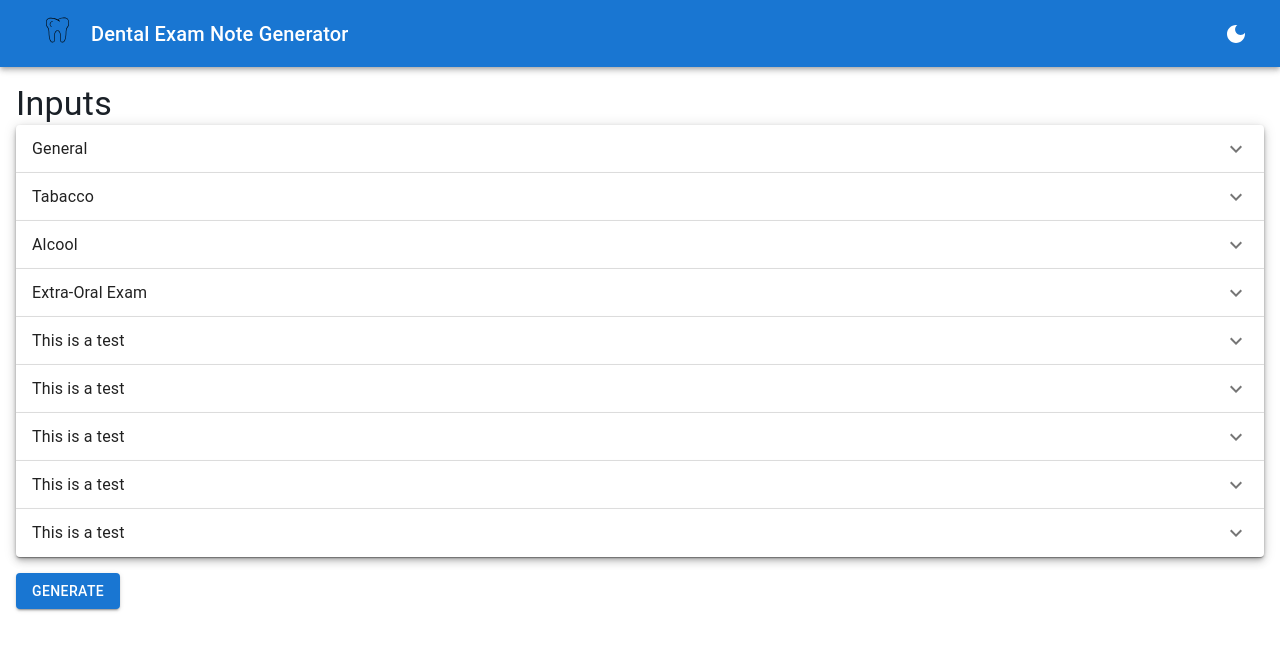
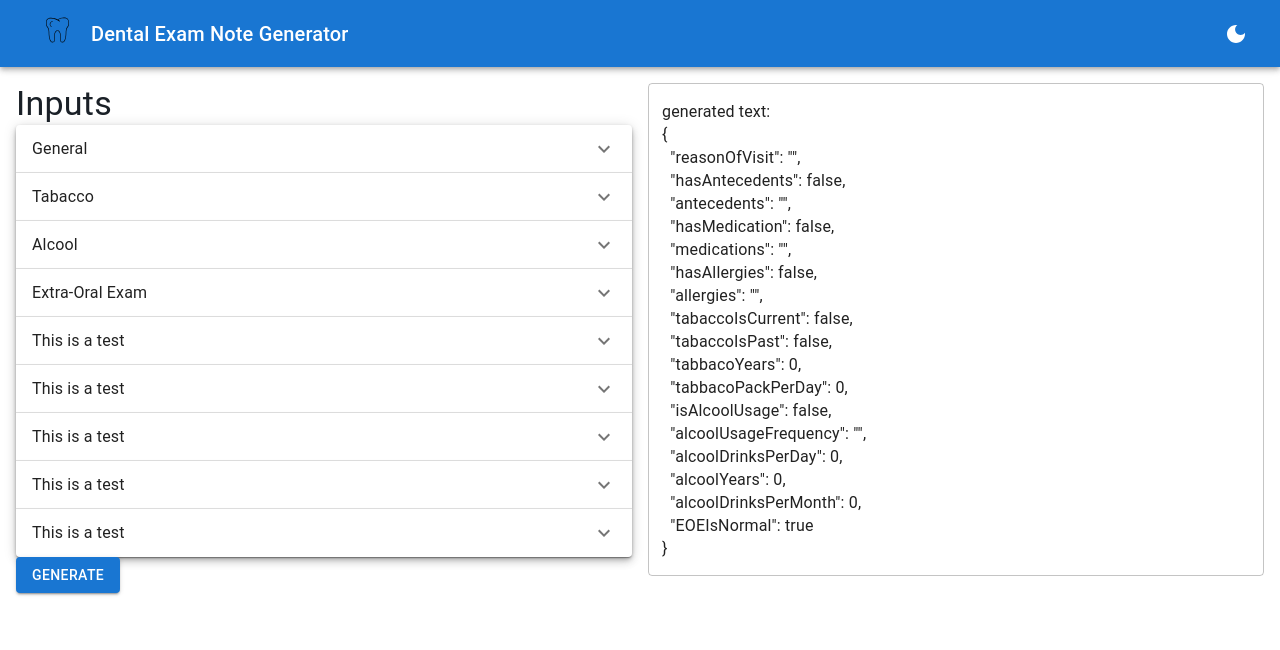
Before and after one commit to SherLouis/DentalTools, a React (Create React App) app: page / in a window 1280 px wide. Shown: the top 650 px of the page. Built offline with nearby package versions, Linux system fonts and the light colour scheme.

Commit message:
added form and found bugs

```diff
--- a/src/Components/App/App.tsx
+++ b/src/Components/App/App.tsx
@@ -26,6 +26,7 @@ export default function ToggleColorMode() {
     [mode],
   );
 
+  console.log('App rendered')
   return (
     <ColorModeContext.Provider value={colorMode}>
       <ThemeProvider theme={theme}>
--- a/src/Components/DentalExamNoteGeneratorApp/DentalExamNoteGeneratorApp.tsx
+++ b/src/Components/DentalExamNoteGeneratorApp/DentalExamNoteGeneratorApp.tsx
@@ -1,24 +1,57 @@
 import { ReactComponent as Logo } from './../../logo.svg'
 import { Typography, Button, Box, Stack, AppBar, Toolbar, SvgIcon, useTheme, IconButton } from '@mui/material';
-import GenerateNote from '../GenerateNote/GenerateNote';
+import { GenerateNote } from '../GenerateNote/GenerateNote';
 import { ExamInputSections } from '../ExamInputSections/ExamInputSections';
 import React, { useState } from 'react';
 import LightMode from '@mui/icons-material/LightMode';
 import DarkMode from '@mui/icons-material/DarkMode';
-import {ColorModeContext} from './../App/App';
+import { ColorModeContext } from './../App/App';
+import { SubmitHandler, useForm } from 'react-hook-form';
+import { DentalExamInputs } from '../../Types/DentalExamInputs';
 
 
 function DentalExamNoteGeneratorApp() {
+  const defaultValues = {
+    reasonOfVisit: "",
+    hasAntecedents: false,
+    antecedents: "",
+    hasMedication: false,
+    medications: "",
+    hasAllergies: false,
+    allergies: "",
+
+    tabaccoIsCurrent: false,
+    tabaccoIsPast: false,
+    tabbacoYears: 0,
+    tabbacoPackPerDay: 0,
+
+    isAlcoolUsage: false,
+    alcoolUsageFrequency: "",
+    alcoolDrinksPerDay: 0,
+    alcoolYears: 0,
+    alcoolDrinksPerMonth: 0,
+
+    EOEIsNormal: true,
+  }
+
   const [showNote, setShowNote] = useState(false);
+  const [examValues, setExamValues] = useState<DentalExamInputs>(defaultValues);
+
+  const onSubmit: SubmitHandler<DentalExamInputs> = data => {
+    setExamValues(data);
+    console.log(examValues);
+  };
+
+  const { handleSubmit, control, formState: { errors } } = useForm<DentalExamInputs>({
+    defaultValues: defaultValues
+  });
 
   const theme = useTheme();
   const colorMode = React.useContext(ColorModeContext);
 
-    // TODO: layout
+  // FIXME: fix layout and spacing with form
   // TODO: transform note into a drawer
-    return (
-      <Box>
-        <AppBar position="static">
+  const appHeader = (<AppBar position="static">
     <Toolbar>
       <SvgIcon fontSize='large' color='inherit' sx={{ margin: 2 }}><Logo /></SvgIcon>
       <Typography variant="h6" component="div" sx={{ flexGrow: 1 }}>
@@ -28,19 +61,28 @@ function DentalExamNoteGeneratorApp() {
         {theme.palette.mode === 'dark' ? <LightMode /> : <DarkMode />}
       </IconButton>
     </Toolbar>
-        </AppBar>
+  </AppBar>)
 
+
+// FIXME: rendered 2 times for nothing...
+  console.log('DentalExamNoteGeneratorApp rendered')
+  return (
+    <Box>
+      {appHeader}
       <Stack direction="row" margin={2} spacing={2} justifyContent="space-between" alignItems="flex-start">
         <Stack flex={1} direction="column" spacing={2}>
-            <ExamInputSections />
+          <form onSubmit={handleSubmit(onSubmit)}>
+            <ExamInputSections control={control} />
+
             <Stack direction="row" spacing={2} justifyContent="flex-start" alignItems="center">
-              <Button variant="contained" color='primary' onClick={() => setShowNote(!showNote)}>Generate</Button>
+              <Button variant="contained" color='primary' type='submit' onClick={() => setShowNote(true)}>Generate</Button>
             </Stack>
+          </form>
         </Stack>
 
-          {showNote && (
+        {(
           <Stack direction="column" flex={1} spacing={2}>
-              <GenerateNote text={'this is a test'} />
+            <GenerateNote {...examValues} />
           </Stack>
         )}
       </Stack >
--- a/src/Components/ExamInputSections/ExamInputSections.tsx
+++ b/src/Components/ExamInputSections/ExamInputSections.tsx
@@ -1,17 +1,18 @@
 import React from 'react';
 import { Box, Paper, Typography } from '@mui/material';
 import * as InputSections from '../InputSections';
+import { Control } from 'react-hook-form';
+import { DentalExamInputs } from '../../Types/DentalExamInputs';
 
 // Panel with all sections. To be used within a form
-export const ExamInputSections = () => (
-  //TODO: Input sections with form?
+export const ExamInputSections = (props: InputSectionProps) => (
   <Box>
     <Typography variant='h4'>Inputs</Typography>
     <Paper elevation={5}>
-      <InputSections.GeneratlInputSection/>
-      <InputSections.TabaccoInputSection />
-      <InputSections.AlcoolInputSection />
-      <InputSections.EOEInputSection />
+      <InputSections.GeneratlInputSection control={props.control} />
+      <InputSections.TabaccoInputSection control={props.control} />
+      <InputSections.AlcoolInputSection control={props.control} />
+      <InputSections.EOEInputSection control={props.control} />
       <InputSections.IOEInputSection />
       <InputSections.RadioExamInputSection />
       <InputSections.DiagnosticInputSection />
@@ -23,7 +24,6 @@ export const ExamInputSections = () => (
 
 
 
-export type ExamProps = {
-  // TODO: proper props
-  text: string
+export type InputSectionProps = {
+  control: Control<DentalExamInputs>
 }
--- a/src/Components/GenerateNote/GenerateNote.tsx
+++ b/src/Components/GenerateNote/GenerateNote.tsx
@@ -1,19 +1,18 @@
 import React from 'react';
 import { TextField, Box } from '@mui/material';
-import { ExamProps } from '../ExamInputSections/ExamInputSections';
+import { DentalExamInputs } from '../../Types/DentalExamInputs';
 
-function GenerateNote(examProps: ExamProps) {
+export const GenerateNote = (props: DentalExamInputs) => {
 
+  console.log(props.reasonOfVisit);
   return (
     //TODO: format to correct size
     //TODO: only generate
-      <TextField fullWidth multiline minRows={10} defaultValue={generateTextFromProps(examProps)}></TextField>
+      <TextField fullWidth multiline minRows={10} defaultValue={generateTextFromProps(props)}></TextField>
   );
 }
 
-const generateTextFromProps = (examProps: ExamProps) => {
+const generateTextFromProps = (examProps: DentalExamInputs) => {
   //TODO: generate note from exam props
-  return "generated text: " + examProps.text
+  return "generated text: " + examProps.reasonOfVisit + "\n" + JSON.stringify(examProps, null, 2);
 }
-
-export default GenerateNote;
--- a/src/Components/InputSections/AlcoolInputSection/AlcoolInputSection.tsx
+++ b/src/Components/InputSections/AlcoolInputSection/AlcoolInputSection.tsx
@@ -2,14 +2,16 @@ import { Box, FormControlLabel, Radio, RadioGroup, Stack, Switch, TextField, Typ
 import { useState } from "react";
 import { Controller, useForm, useFormState } from "react-hook-form";
 import { CollapsibleSection } from "../../CollapsibleSection/CollapsibleSection";
+import { InputSectionProps } from "../../ExamInputSections/ExamInputSections";
 
-export const AlcoolInputSection = () => {
-    const { control } = useForm();
-    const [isAlcool, setIsAlcool] = useState(false);
-    const [drinkFrequency, setDrinkFrequency] = useState("");
-    const [drinksPerDay, setDrinksPerDay] = useState(0);
-    const [years, setYears] = useState(0);
-    const [drinksPerMonth, setDrinksPerMonth] = useState(0);
+// FIXME: number fields become string when custom onChange
+export const AlcoolInputSection = (props: InputSectionProps) => {
+    const control = props.control;
+    const [isAlcool, setIsAlcool] = useState(control._defaultValues.isAlcoolUsage);
+    const [drinkFrequency, setDrinkFrequency] = useState(control._defaultValues.alcoolUsageFrequency);
+    const [drinksPerDay, setDrinksPerDay] = useState(control._defaultValues.alcoolDrinksPerDay);
+    const [years, setYears] = useState(control._defaultValues.alcoolYears);
+    const [drinksPerMonth, setDrinksPerMonth] = useState(control._defaultValues.alcoolDrinksPerMonth);
 
     return (
         <CollapsibleSection
@@ -23,7 +25,7 @@ export const AlcoolInputSection = () => {
                                 control={control}
                                 name="isAlcoolUsage"
                                 render={({ field: { ref, ...field } }) => (
-                                    <Switch id="isAlcoolUsage" {...field} onChange={(e, checked) => { setIsAlcool(checked); field.onChange(e) }}></Switch>
+                                    <Switch id="isAlcoolUsage" defaultChecked={field.value} {...field} onChange={(e, checked) => { setIsAlcool(checked); field.onChange(e) }}></Switch>
                                 )}
                             />
                         </Box>
@@ -37,7 +39,7 @@ export const AlcoolInputSection = () => {
                                     control={control}
                                     name="alcoolUsageFrequency"
                                     render={({ field: { ref, ...field } }) => (
-                                        <RadioGroup row {...field} onChange={(e) => setDrinkFrequency(e.target.value)}>
+                                        <RadioGroup row {...field} onChange={(e) => { setDrinkFrequency(e.target.value); field.onChange(e) }}>
                                             <FormControlLabel
                                                 value="regular"
                                                 control={<Radio />}
@@ -62,7 +64,7 @@ export const AlcoolInputSection = () => {
                                         control={control}
                                         name="alcoolDrinksPerDay"
                                         render={({ field: { ref, ...field } }) => (
-                                            <TextField type="number" id="alcoolDrinksPerDay" {...field} onChange={(e) => { setDrinksPerDay(parseInt(e.target.value)) }}></TextField>
+                                            <TextField type="number" id="alcoolDrinksPerDay" {...field} onChange={(e) => { setDrinksPerDay(parseInt(e.target.value)); field.onChange(e) }}></TextField>
                                         )}
                                     />
                                 </Box>
@@ -75,7 +77,7 @@ export const AlcoolInputSection = () => {
                                         control={control}
                                         name="alcoolYears"
                                         render={({ field: { ref, ...field } }) => (
-                                            <TextField type="number" id="alcoolYears" {...field} onChange={(e) => { setYears(parseInt(e.target.value)) }}></TextField>
+                                            <TextField type="number" id="alcoolYears" {...field} onChange={(e) => { setYears(parseInt(e.target.value)); field.onChange(e) }}></TextField>
                                         )}
                                     />
                                 </Box>
--- a/src/Components/InputSections/EOEInputSection/EOEInputSection.tsx
+++ b/src/Components/InputSections/EOEInputSection/EOEInputSection.tsx
@@ -4,13 +4,15 @@ import { useState } from "react";
 import { Controller, useForm } from "react-hook-form";
 import { CollapsibleSection } from "../../CollapsibleSection/CollapsibleSection";
 import { borderColor } from "@mui/system";
+import { InputSectionProps } from "../../ExamInputSections/ExamInputSections";
 
-export const EOEInputSection = () => {
-    const { control, handleSubmit, watch, formState: { errors } } = useForm();
-    const [isNormal, setIsNormal] = useState(true);
+export const EOEInputSection = (props: InputSectionProps) => {
+    const control = props.control;
+    const [isNormal, setIsNormal] = useState(control._defaultValues.EOEIsNormal);
+
     const [pathologies, setPathologies] = useState<Pathology[]>([{ location: "", shape: "", mobility: "", color: "", size: 0, effects: "" }]);
 
-    // TODO: How to include this in form: https://react-hook-form.com/api/usefieldarray
+    // TODO: Include this in form: https://react-hook-form.com/api/usefieldarray
     return (
         <CollapsibleSection
             title="Extra-Oral Exam"
@@ -23,7 +25,7 @@ export const EOEInputSection = () => {
                                 control={control}
                                 name="EOEIsNormal"
                                 render={({ field: { ref, ...field } }) => (
-                                    <Switch id="EOEIsNormal" {...field} onChange={(_, checked) => setIsNormal(checked)}></Switch>
+                                    <Switch id="EOEIsNormal" defaultChecked={field.value} {...field} onChange={(_, checked) => setIsNormal(checked)}></Switch>
                                 )}
                             />
                         </Box>
--- a/src/Components/InputSections/GeneralInputSection/GeneratlInputSection.tsx
+++ b/src/Components/InputSections/GeneralInputSection/GeneratlInputSection.tsx
@@ -1,13 +1,17 @@
 import { Box, Stack, Switch, TextField, Typography } from "@mui/material";
 import { useState } from "react";
-import { Controller, useForm } from "react-hook-form";
+import { Control, Controller, useForm } from "react-hook-form";
 import { CollapsibleSection } from "../../CollapsibleSection/CollapsibleSection";
+import { InputSectionProps } from "../../ExamInputSections/ExamInputSections";
 
-export const GeneratlInputSection = () => {
-    const { control, handleSubmit, watch, formState: { errors } } = useForm();
-    const [hasAntecedents, setAntecedents] = useState(false);
-    const [hasMedication, setMedication] = useState(false);
-    const [hasAllergies, setAllergies] = useState(false);
+// TODO: contourner defaultChecked avec les defaultValues : comment faire???
+export const GeneratlInputSection = (props:InputSectionProps) => {
+    const control = props.control;
+    const [hasAntecedents, setAntecedents] = useState(control._defaultValues.hasAntecedents);
+    const [hasMedication, setMedication] = useState(control._defaultValues.hasMedication);
+    const [hasAllergies, setAllergies] = useState(control._defaultValues.hasAllergies);
+
+    console.log('General rendered');
 
     return (
         <CollapsibleSection
@@ -34,7 +38,7 @@ export const GeneratlInputSection = () => {
                                 control={control}
                                 name="hasAntecedents"
                                 render={({ field: { ref, ...field } }) => (
-                                    <Switch id="hasAntecedents" {...field} onChange={(_, checked) => setAntecedents(checked)}></Switch>
+                                    <Switch id="hasAntecedents" defaultChecked={field.value} {...field} onChange={(e, checked) => {setAntecedents(checked); field.onChange(e)}} ></Switch>
                                 )}
                             />
                         </Box>
@@ -58,7 +62,7 @@ export const GeneratlInputSection = () => {
                                 control={control}
                                 name="hasMedication"
                                 render={({ field: { ref, ...field } }) => (
-                                    <Switch id="hasMedication" {...field} onChange={(_, checked) => setMedication(checked)}></Switch>
+                                    <Switch id="hasMedication" {...field} defaultChecked={field.value} onChange={(e, checked) => {setMedication(checked); field.onChange(e)}}></Switch>
                                 )}
                             />
                         </Box>
@@ -82,7 +86,7 @@ export const GeneratlInputSection = () => {
                                 control={control}
                                 name="hasAllergies"
                                 render={({ field: { ref, ...field } }) => (
-                                    <Switch id="hasAllergies" {...field} onChange={(_, checked) => setAllergies(checked)}></Switch>
+                                    <Switch id="hasAllergies" {...field} defaultChecked={field.value} onChange={(e, checked) => {setAllergies(checked); field.onChange(e)}}></Switch>
                                 )}
                             />
                         </Box>
--- a/src/Components/InputSections/TabaccoInputSection/TabaccoInputSection.tsx
+++ b/src/Components/InputSections/TabaccoInputSection/TabaccoInputSection.tsx
@@ -2,13 +2,14 @@ import { Box, Stack, Switch, TextField, Typography } from "@mui/material";
 import { useState } from "react";
 import { Controller, useForm, useFormState } from "react-hook-form";
 import { CollapsibleSection } from "../../CollapsibleSection/CollapsibleSection";
+import { InputSectionProps } from "../../ExamInputSections/ExamInputSections";
 
-export const TabaccoInputSection = () => {
-    const { control } = useForm();
-    const [isCurrent, setIsCurrent] = useState(false);
-    const [isPast, setIsPast] = useState(false);
-    const [years, setYears] = useState(0);
-    const [ppd, setPpd] = useState(0);
+export const TabaccoInputSection = (props: InputSectionProps) => {
+    const control = props.control;
+    const [isCurrent, setIsCurrent] = useState(control._defaultValues.tabaccoIsCurrent);
+    const [isPast, setIsPast] = useState(control._defaultValues.tabaccoIsPast);
+    const [years, setYears] = useState(control._defaultValues.tabbacoYears!);
+    const [ppd, setPpd] = useState(control._defaultValues.tabbacoPackPerDay!);
 
     return (
         <CollapsibleSection
@@ -22,7 +23,7 @@ export const TabaccoInputSection = () => {
                                 control={control}
                                 name="tabaccoIsCurrent"
                                 render={({ field: { ref, ...field } }) => (
-                                    <Switch id="tabaccoIsCurrent" {...field} onChange={(e, checked) => {setIsCurrent(checked); field.onChange(e)}}></Switch>
+                                    <Switch id="tabaccoIsCurrent" defaultChecked={field.value} {...field} onChange={(e, checked) => {setIsCurrent(checked); field.onChange(e)}}></Switch>
                                 )}
                             />
                         </Box>
@@ -35,7 +36,7 @@ export const TabaccoInputSection = () => {
                                 control={control}
                                 name="tabaccoIsPast"
                                 render={({ field: { ref, ...field } }) => (
-                                    <Switch id="tabaccoIsPast" {...field} onChange={(e, checked) => {setIsPast(checked); field.onChange(e)}}></Switch>
+                                    <Switch id="tabaccoIsPast" defaultChecked={field.value} {...field} onChange={(e, checked) => {setIsPast(checked); field.onChange(e)}}></Switch>
                                 )}
                             />
                         </Box>
@@ -50,7 +51,7 @@ export const TabaccoInputSection = () => {
                                     control={control}
                                     name="tabbacoYears"
                                     render={({ field: { ref, ...field } }) => (
-                                        <TextField type="number" id="tabbacoYears" {...field} onChange={(e)=>{setYears(parseInt(e.target.value))}}></TextField>
+                                        <TextField type="number" id="tabbacoYears" {...field} onChange={(e)=>{setYears(parseInt(e.target.value)); field.onChange(e)}}></TextField>
                                     )}
                                 />
                             </Box>
@@ -63,7 +64,7 @@ export const TabaccoInputSection = () => {
                                     control={control}
                                     name="tabbacoPackPerDay"
                                     render={({ field: { ref, ...field } }) => (
-                                        <TextField type="number" id="tabbacoPackPerDay" {...field} onChange={(e)=>{setPpd(parseInt(e.target.value))}}></TextField>
+                                        <TextField type="number" id="tabbacoPackPerDay" {...field} onChange={(e)=>{setPpd(parseInt(e.target.value)); field.onChange(e)}}></TextField>
                                     )}
                                 />
                             </Box>
--- /dev/null
+++ b/src/Types/DentalExamInputs.ts
@@ -0,0 +1,23 @@
+export type DentalExamInputs = {
+    reasonOfVisit: string
+    hasAntecedents: boolean
+    antecedents: string
+    hasMedication: boolean
+    medications: string
+    hasAllergies: boolean
+    allergies: string
+
+    tabaccoIsCurrent: boolean
+    tabaccoIsPast: boolean
+    tabbacoYears: number
+    tabbacoPackPerDay: number
+
+    isAlcoolUsage: boolean
+    alcoolUsageFrequency: string // TODO: change this to enum
+    alcoolDrinksPerDay: number
+    alcoolYears: number
+    alcoolDrinksPerMonth: number
+
+    EOEIsNormal: boolean
+
+}
```
Lines whose indentation alone changed are shown as unchanged.
